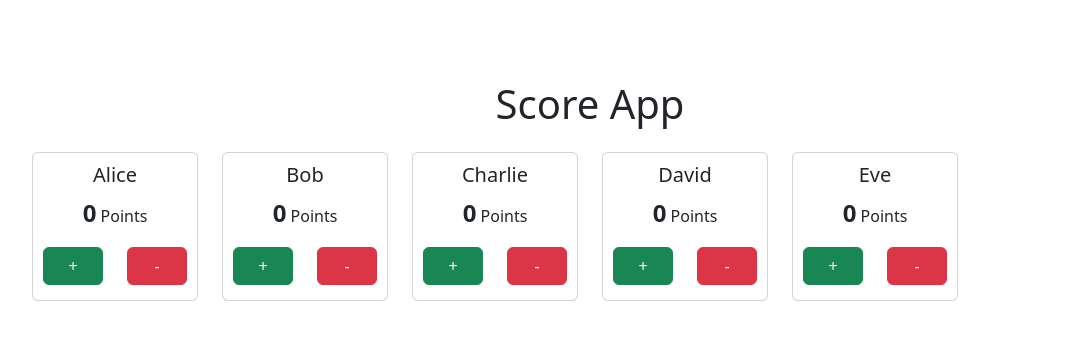
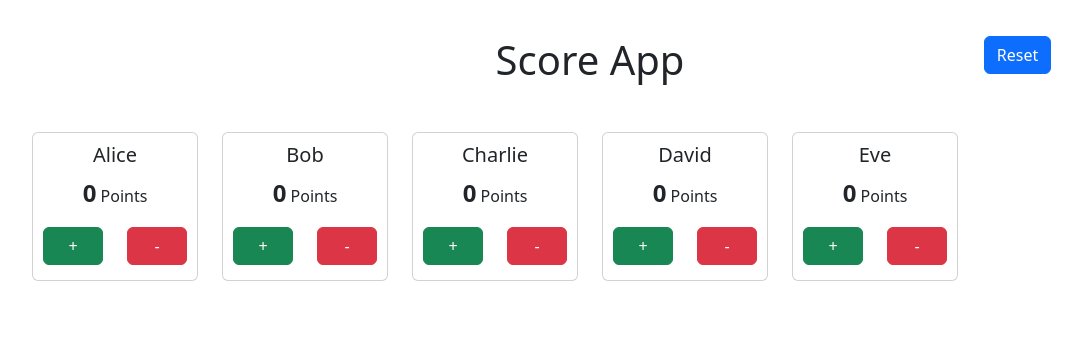
Before and after one commit to ChrisirhC1/ScoreApp, a React (Vite) app in the folder score-app/: page / in a window 1280 px wide. Shown: the top 340 px of the page, without its empty margins (50-1132 px from the left). Built offline with nearby package versions, Linux system fonts and the light colour scheme.

Commit message:
reset button

```diff
--- a/score-app/src/pages/Home.jsx
+++ b/score-app/src/pages/Home.jsx
@@ -1,5 +1,5 @@
 import React, { useState, useEffect } from 'react';
-import { Col, Container, Row } from 'react-bootstrap';
+import { Button, Col, Container, Row } from 'react-bootstrap';
 import PlayerCard from '../components/playerCard/PlayerCard';
 
 const Home = () => {
@@ -21,9 +21,40 @@ const Home = () => {
         );
     };
 
+    const resetScores = () => {
+        // Réinitialiser les scores dans le state local seulement si le score est différent de 0
+
+        if (players.some(player => player.score !== 0)) {
+
+            setPlayers(prevPlayers =>
+                prevPlayers.map(player => ({ ...player, score: 0 }))
+            );
+
+            // Réinitialiser les scores dans le localStorage
+            const resetScores = {};
+            players.forEach(player => {
+                resetScores[player.name] = 0;
+            });
+            localStorage.setItem('scores', JSON.stringify(resetScores));
+
+            console.log("Scores réinitialisés !");
+            window.location.reload();
+        }
+    };
+
+
     return (
-        <Container className="mt-5">
-            <h1 className="text-center mb-4">Score App</h1>
+        <Container className="mt-1">
+            <Row className="mb-4">
+                <Col xs={3}></Col>
+                <Col xs={6}>
+                    <h1 className="text-center mb-4">Score App</h1>
+                </Col>
+                <Col xs={3}>
+                    <Button variant="primary" onClick={() => resetScores()} >Reset</Button>
+                </Col>
+            </Row>
+
             <Row>
 
                 {players.map(player => (
```
